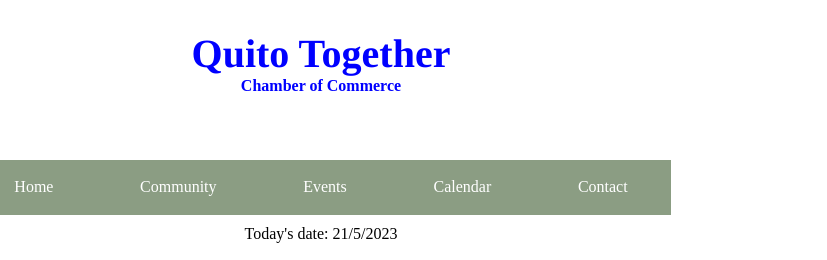
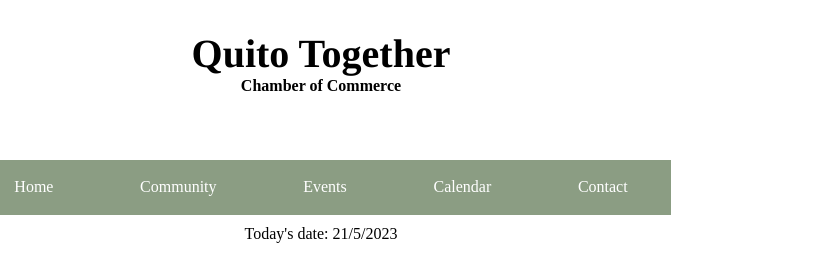
Before and after one commit to camila-costales/wdd230, a plain HTML site: page lesson4/chamber.html in a window 1280 px wide. Shown: the top 260 px of the page, 319-1146 px from the left. Drawn offline with Linux system fonts and the light colour scheme.

Commit message:
maybe last

```diff
--- a/lesson4/styles/large.css
+++ b/lesson4/styles/large.css
@@ -1,7 +1,5 @@
 @media only screen and (min-width: 55.5em) {
-    #tittle{
-        color: blue;
-    }
+
     body{
         max-width: 950px;
         margin: 0 auto;
--- a/lesson4/styles/medium.css
+++ b/lesson4/styles/medium.css
@@ -1,7 +1,5 @@
 @media only screen and (min-width: 32.5em) {
-    #tittle{
-        color: red;
-    }
+
 
     .main-grid{
         display: grid;
```
